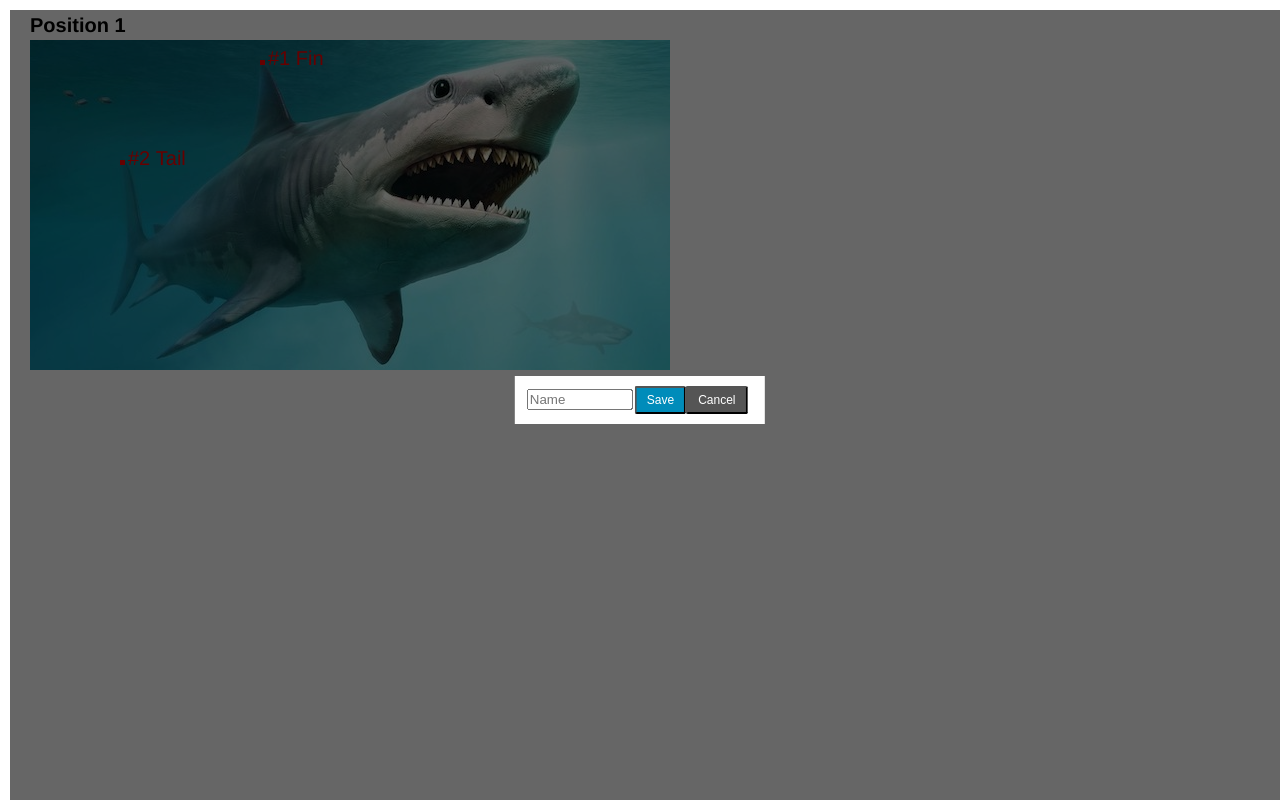
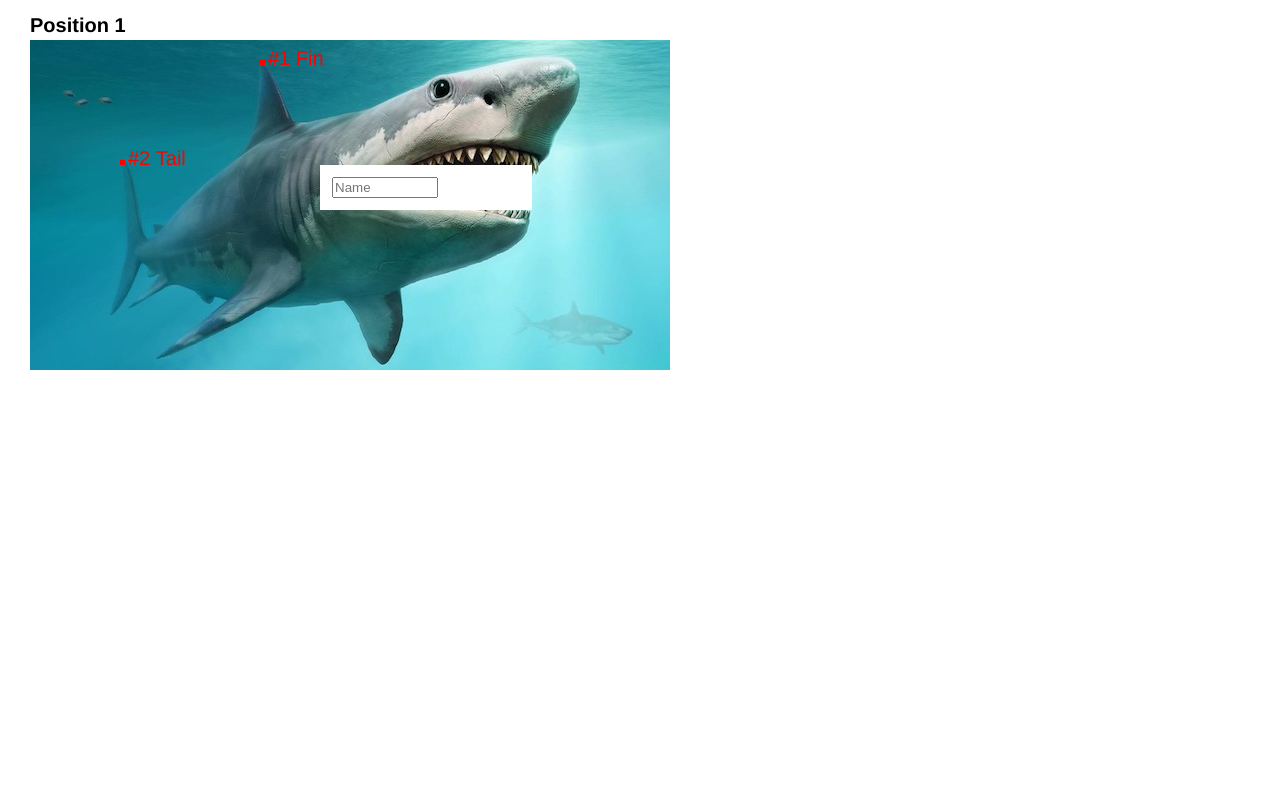
Before and after one commit to michdsouza/routes-app, a React (Create React App) app: page /positions/position-1 in a window 1280 px wide. Both pictures are taken after a click on the element 350 px from the left and 205 px from the top of the page. Built offline with nearby package versions, Linux system fonts and the light colour scheme.

Commit message:
Changed modal to popup

```diff
--- a/src/components/Modal.css
+++ b/src/components/Modal.css
@@ -1,21 +1,16 @@
 .modal {
-  position: fixed;
   top: 0;
   left: 0;
   width:100%;
   height: 100%;
-  background: rgba(0, 0, 0, 0.6);
 }
 
 .modal-main {
   padding: 10px;
-  position:fixed;
+  position:absolute;
   background: white;
-  width: 18%;
+  width: 15%;
   height: auto;
-  top:50%;
-  left:50%;
-  transform: translate(-50%,-50%);
 }
 
 .display-block {
@@ -26,28 +21,6 @@
   display: none;
 }
 
-.btn-save {
-  background-color: #008CBA;
-  border-radius: 2px;
-  color: white;
-  padding: 5px 10px;
-  text-align: center;
-  text-decoration: none;
-  display: inline-block;
-  font-size: 12px;
-}
-
-.btn-cancel {
-  background-color: #555555;
-  border-radius: 2px;
-  color: white;
-  padding: 5px 10px;
-  text-align: center;
-  text-decoration: none;
-  display: inline-block;
-  font-size: 12px;
-}
-
 .txt-source {
   padding: 1px;
   margin: 2px;
--- a/src/components/Modal.js
+++ b/src/components/Modal.js
@@ -6,16 +6,17 @@ export default class Modal extends Component {
     super(props)
   }
 
+  divPosition() {
+    return {
+      top: this.props.coordinates.y,
+      left: this.props.coordinates.x
+    }
+  }
+
   render() {
     return <div className={this.props.show ? 'modal display-block' : 'modal display-none'}>
-        <section className='modal-main'>
+        <section className='modal-main' style={this.divPosition()}>
           {this.props.children}
-          <button onClick={this.props.handleSave} className='btn-save'>
-            Save
-          </button>
-          <button onClick={this.props.handleClose} className='btn-cancel'>
-            Cancel
-          </button>
         </section>
       </div>
   }
--- a/src/components/Position.js
+++ b/src/components/Position.js
@@ -122,7 +122,7 @@ export default class Position extends Component {
     let positionData = position ? this.positionFound(position) : positionNotFound
 
     return <div>
-        <Modal show={this.state.show} handleClose={this.hideModal} handleSave={this.handleSave}>
+        <Modal show={this.state.show} coordinates={this.state.coordinates} handleClose={this.hideModal} handleSave={this.handleSave}>
           <input
             type='text'
             value={this.state.sourceName}
```
